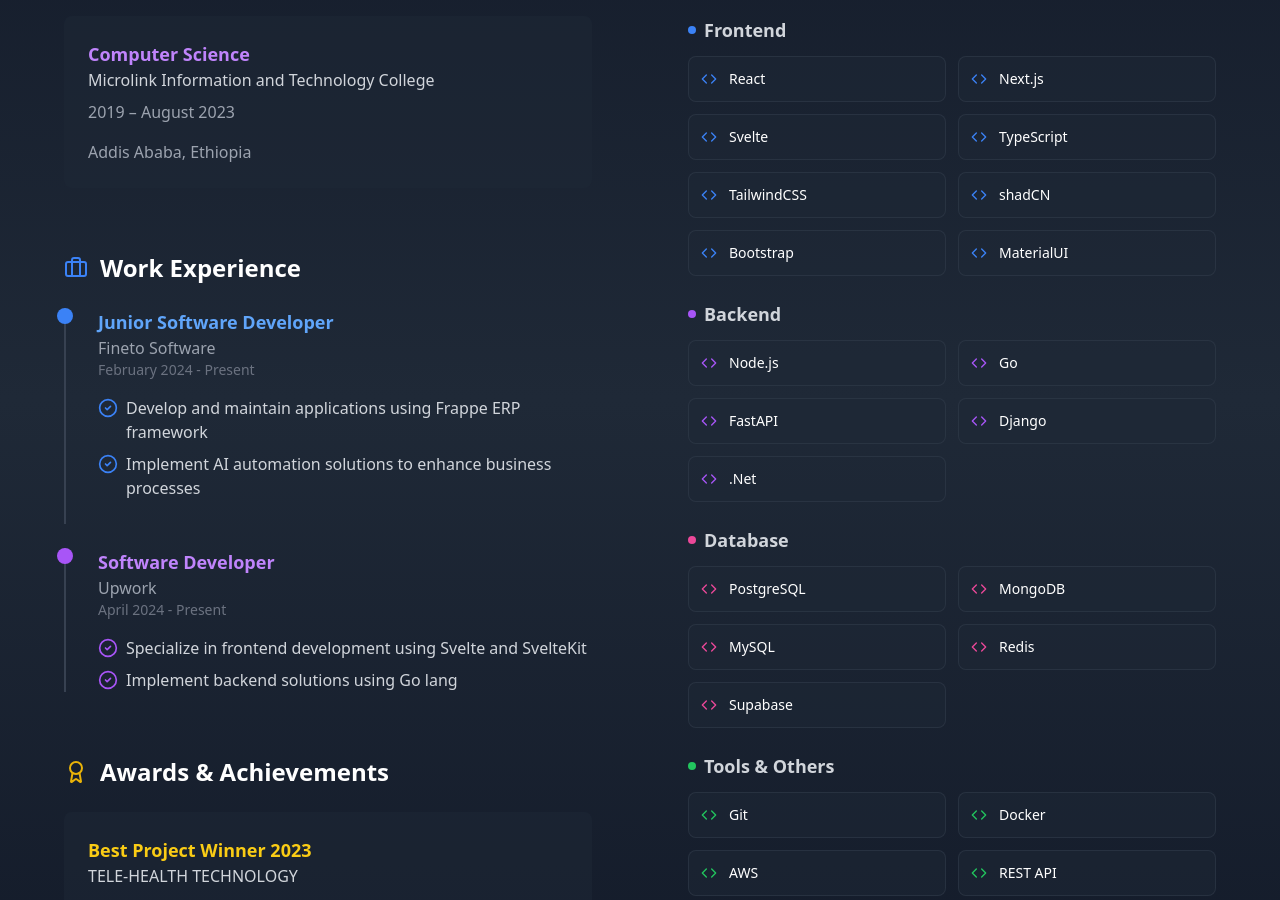
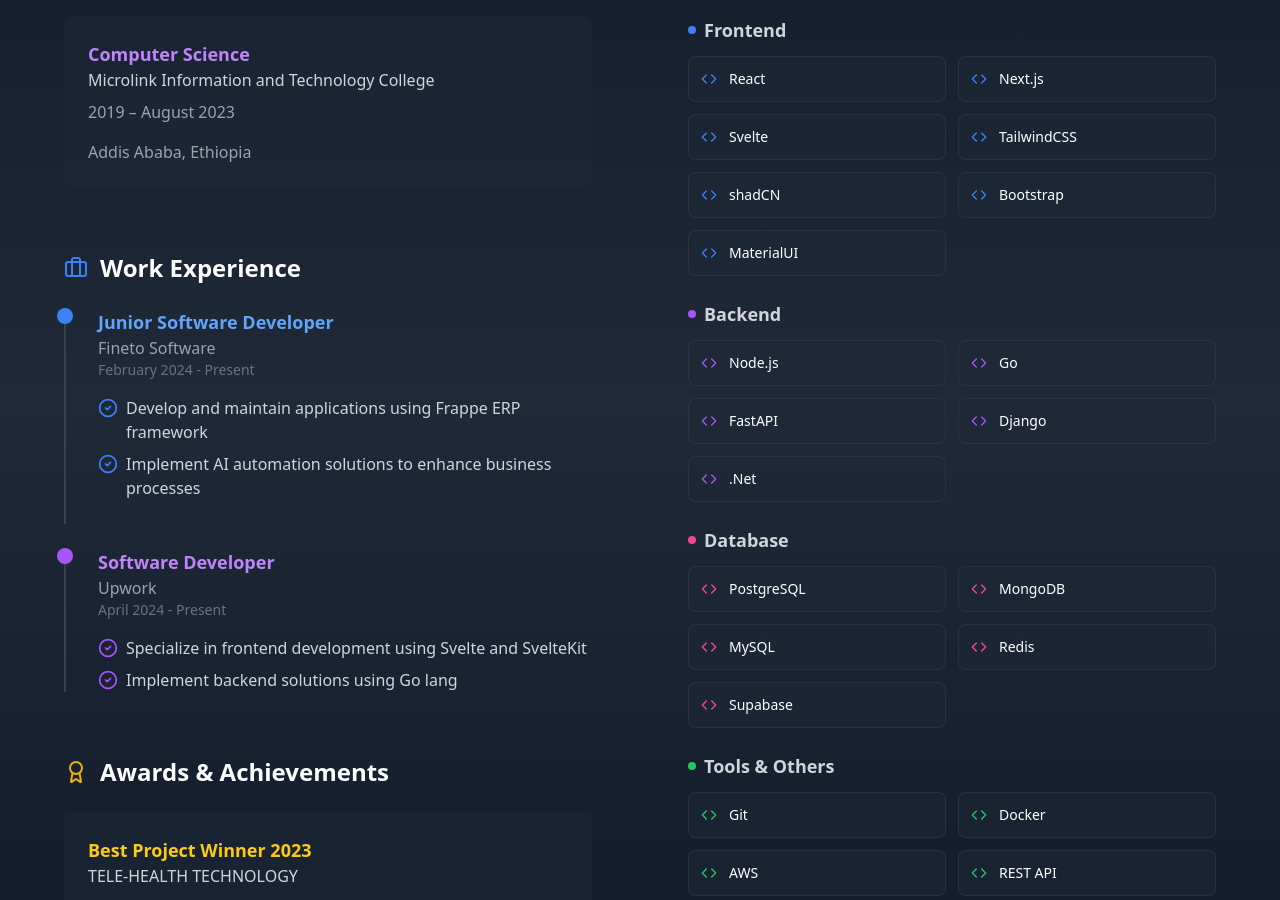
Before and after one commit to EpochX-sol/personal-website, a React (Create React App) app: page / in a window 1280 px wide. Shown: the part 1120-2020 px from the top of the page. Built offline with nearby package versions, Linux system fonts and the light colour scheme.

Commit message:
update in skill

```diff
--- a/src/components/sections/About.tsx
+++ b/src/components/sections/About.tsx
@@ -8,7 +8,6 @@ const Skills = {
     "React",
     "Next.js",
     "Svelte",
-    "TypeScript",
     "TailwindCSS",
     "shadCN",
     "Bootstrap",
```
